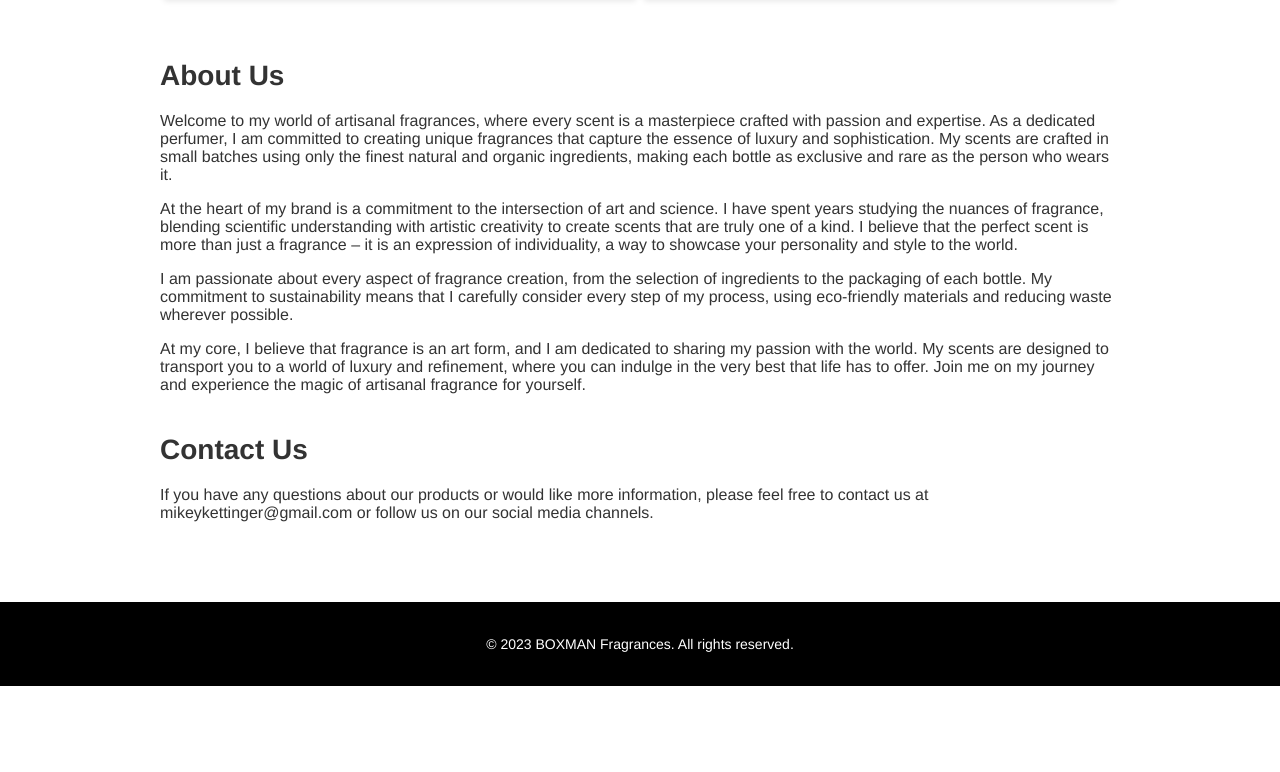
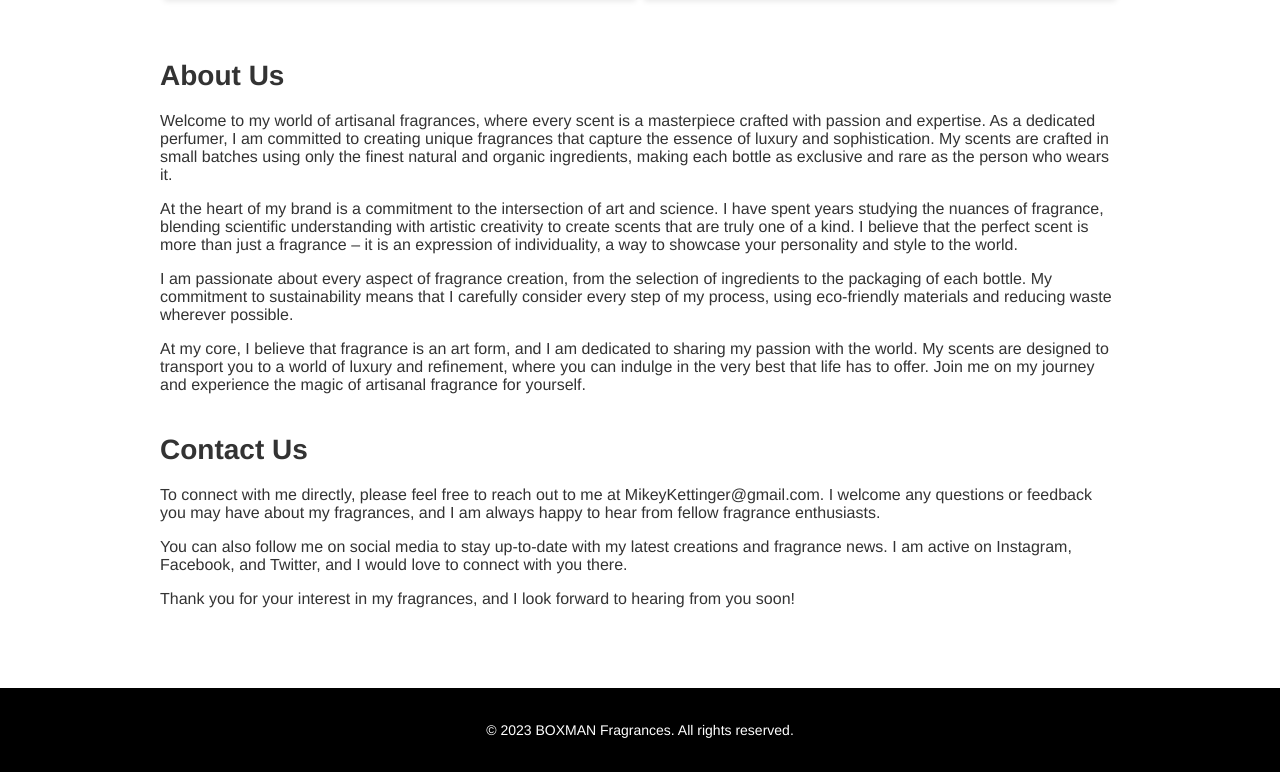
Before and after one commit to marymanz/BOXMAN, a plain HTML site: page index.html in a window 1280 px wide. Shown: the part 616-1388 px from the top of the page. Before the commit the page ends 1302 px from the top, so only its background shows below. Drawn offline with Linux system fonts and the light colour scheme.

Commit message:
Update index.html

```diff
--- a/index.html
+++ b/index.html
@@ -36,7 +36,9 @@
         </section>
         <section class="contact">
             <h2>Contact Us</h2>
-            <p>If you have any questions about our products or would like more information, please feel free to contact us at mikeykettinger@gmail.com or follow us on our social media channels.</p>
+            <p>To connect with me directly, please feel free to reach out to me at MikeyKettinger@gmail.com. I welcome any questions or feedback you may have about my fragrances, and I am always happy to hear from fellow fragrance enthusiasts.</p>
+            <p>You can also follow me on social media to stay up-to-date with my latest creations and fragrance news. I am active on Instagram, Facebook, and Twitter, and I would love to connect with you there.</p>
+            <p>Thank you for your interest in my fragrances, and I look forward to hearing from you soon!</p>
         </section>
     </main>
     <footer>
```
